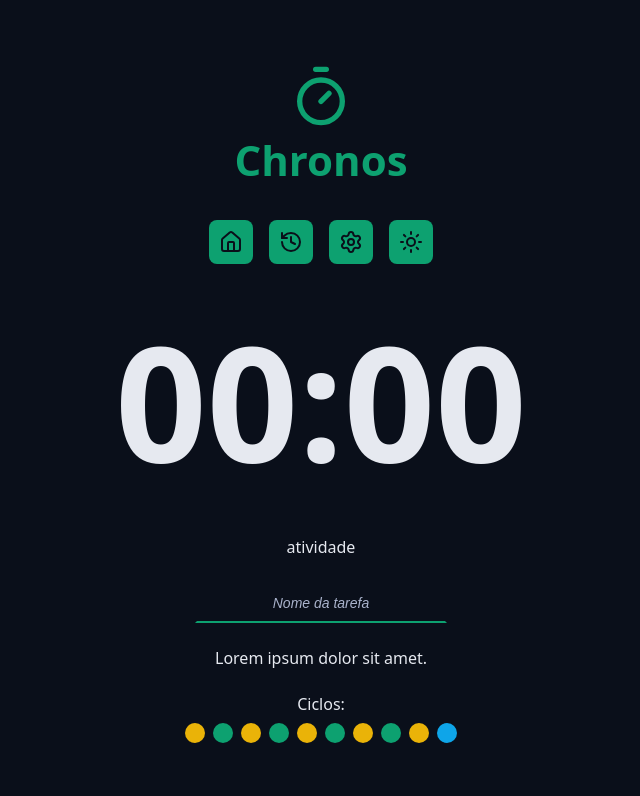
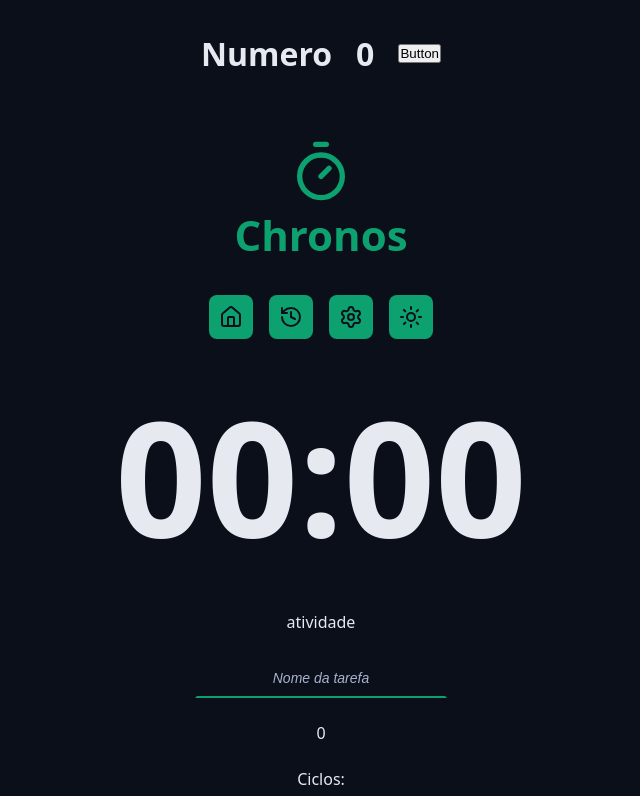
Before and after one commit to rookie-leo/chronos-pomodor, a React (Vite) app: page / in a window 1280 px wide. Shown: the top 796 px of the page, without its empty margins (319-959 px from the left). Built offline with nearby package versions, Linux system fonts and the light colour scheme.

Commit message:
Entendendo o estado e o problema do efeito colateral no React

```diff
--- a/src/App.tsx
+++ b/src/App.tsx
@@ -10,9 +10,27 @@ import { Cycles } from './components/Cycles';
 import { DefaultButton } from './components/DefaultButton';
 import { PlayCircleIcon, StopCircleIcon } from 'lucide-react';
 import { Footer } from './components/Footer';
+import { Heading } from './components/Heading';
+
 export function App() {
+     let numero: number = 0;
+
+    function handleClick() {
+        const span = document.getElementById('numero');
+
+        if(!span) return;
+
+        numero++;
+        span.innerText = numero.toString();
+        console.log("Numero: " + (numero));
+    }
 
     return <>
+        <Heading>
+            Numero <span id='numero'>{numero}</span>
+            <button onClick={handleClick}>Button</button>
+        </Heading>
+
         <Container>
             <Logo />
         </Container>
@@ -37,7 +55,7 @@ export function App() {
                 </div>
 
                 <div className='formRow'>
-                    <p>Lorem ipsum dolor sit amet.</p>
+                    <p>{numero}</p>
                 </div>
 
                 <div className='formRow'>
```
